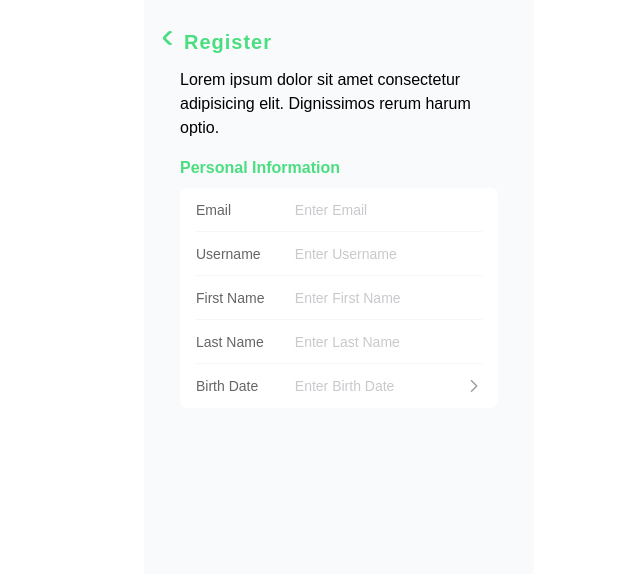
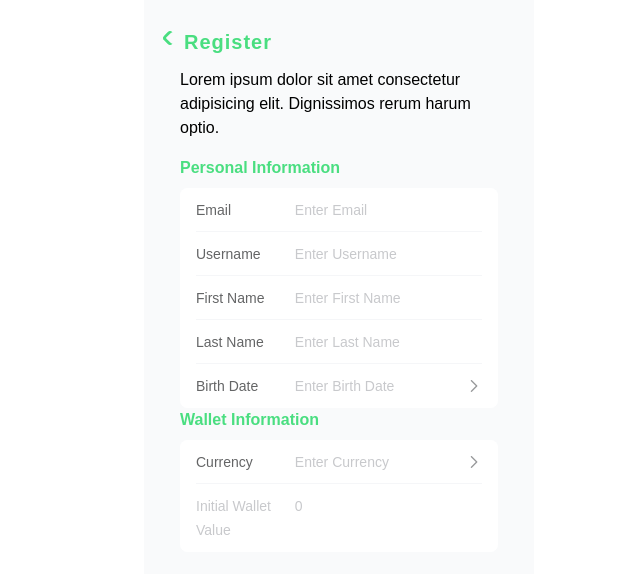
Before and after one commit to Jefray-alt/moneytracker, a Vue app: page /register in a window 1280 px wide. Shown: the top 574 px of the page, without its empty margins (301-941 px from the left). Built offline with nearby package versions, Linux system fonts and the light colour scheme; no server answers; a web font is replaced by a local one.

Commit message:
add wallet information field

```diff
--- a/components.d.ts
+++ b/components.d.ts
@@ -27,6 +27,7 @@ declare module '@vue/runtime-core' {
     VanImage: typeof import('vant/es')['Image']
     VanList: typeof import('vant/es')['List']
     VanNavBar: typeof import('vant/es')['NavBar']
+    VanPicker: typeof import('vant/es')['Picker']
     VanPopup: typeof import('vant/es')['Popup']
     VanPullRefresh: typeof import('vant/es')['PullRefresh']
     VanRow: typeof import('vant/es')['Row']
--- a/src/lib/currency.ts
+++ b/src/lib/currency.ts
@@ -1,4 +1,19 @@
-export default [
+export const currency = [
 	{ text: 'US Dollars', value: 'USD' },
 	{ text: 'Philippine Peso', value: 'PHP' },
 ];
+
+export function getCurrencySymbol(
+	locale: string | undefined = undefined,
+	currency: string
+) {
+	return (0)
+		.toLocaleString(locale, {
+			style: 'currency',
+			currency: currency,
+			minimumFractionDigits: 0,
+			maximumFractionDigits: 0,
+		})
+		.replace(/\d/g, '')
+		.trim();
+}
--- a/src/views/Register.vue
+++ b/src/views/Register.vue
@@ -6,8 +6,8 @@
 				class="text-primary font-bold text-xl tracking-wider pt-[8px] pl-[8px]"
 			>
 				Register
-      </h1></van-col
-    >
+			</h1>
+		</van-col>
 	</van-row>
 	<van-row>
 		<van-col span="24" class="pt-[12px] px-4">
@@ -17,6 +17,7 @@
 	</van-row>
 	<van-row class="mt-[16px]">
 		<van-col span="24">
+			<!-- Step 1 -->
 			<van-form>
 				<van-row class="px-4">
 					<van-col span="24">
@@ -74,7 +75,7 @@
 						position="bottom"
 					>
 						<van-datetime-picker
-              @confirm="onBirthDatePickerConfirm"
+							@confirm="birthDatePickerProps.onBirthDatePickerConfirm"
 							@cancel="birthDatePickerProps.showBirthDatePicker = false"
 							type="date"
 							v-model="birthDatePickerProps.model"
@@ -85,6 +86,55 @@
 					</van-popup>
 				</van-cell-group>
 			</van-form>
+			<!-- Step 2 -->
+			<van-form>
+				<van-row class="px-4">
+					<van-col span="24">
+						<h2 class="font-bold text-primary text-md mb-[8px]">
+							Wallet Information
+						</h2>
+					</van-col>
+				</van-row>
+				<van-cell-group inset>
+					<van-field
+						is-link
+						readonly
+						@click="currencyPickerProps.showCurrencyPicker = true"
+						class="w-full"
+						v-model="registerForm.wallet.currency"
+						name="currency"
+						label="Currency"
+						placeholder="Enter Currency"
+						:rules="[{ required: true, message: 'Currency is required' }]"
+					/>
+					<van-popup
+						v-model:show="currencyPickerProps.showCurrencyPicker"
+						position="bottom"
+					>
+						<van-picker
+							title="Currency"
+							:columns="currency"
+							@cancel="currencyPickerProps.showCurrencyPicker"
+							@confirm="currencyPickerProps.onCurrencyPickerConfirm"
+						>
+							<template #option="option">
+								{{ option.text }} ({{
+									getCurrencySymbol(undefined, option.value)
+								}})
+							</template>
+						</van-picker>
+					</van-popup>
+					<van-field
+						:disabled="registerForm.wallet.currency === ''"
+						class="w-full"
+						v-model="registerForm.wallet.value"
+						name="walletValue"
+						label="Initial Wallet Value"
+						placeholder="Enter Initial Wallet Value"
+						type="number"
+					/>
+				</van-cell-group>
+			</van-form>
 		</van-col>
 	</van-row>
 </template>
@@ -92,6 +142,7 @@
 <script setup lang="ts">
 import { useRouter } from 'vue-router';
 import { reactive, ref } from 'vue';
+import { currency, getCurrencySymbol } from '@/lib/currency';
 
 const router = useRouter();
 
@@ -102,6 +153,10 @@ const registerForm = reactive({
 	lastName: '',
 	birthdate: '',
 	password: '',
+	wallet: {
+		value: 0.0,
+		currency: '',
+	},
 });
 
 const birthDatePickerProps = reactive({
@@ -109,12 +164,19 @@ const birthDatePickerProps = reactive({
 	maxDate: new Date(),
 	minDate: new Date(1900, 0, 1),
 	showBirthDatePicker: false,
+	onBirthDatePickerConfirm: (val: Date) => {
+		birthDatePickerProps.showBirthDatePicker = false;
+		registerForm.birthdate = val.toLocaleDateString('en-US');
+	},
 });
 
-const onBirthDatePickerConfirm = (val: Date) => {
-  birthDatePickerProps.showBirthDatePicker = false;
-  registerForm.birthdate = val.toLocaleDateString('en-US');
-};
+const currencyPickerProps = reactive({
+	showCurrencyPicker: false,
+	onCurrencyPickerConfirm: (val: { text: string; value: string }) => {
+		currencyPickerProps.showCurrencyPicker = false;
+		registerForm.wallet.currency = val.value;
+	},
+});
 
 const goBack = () => {
 	router.go(-1);
```
Lines whose indentation alone changed are shown as unchanged.
